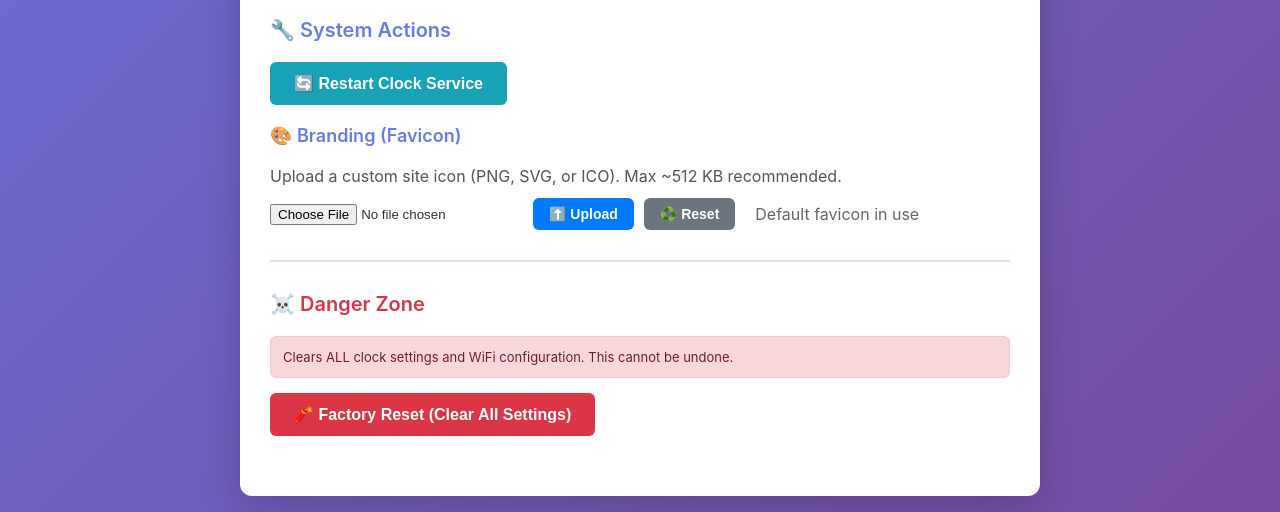
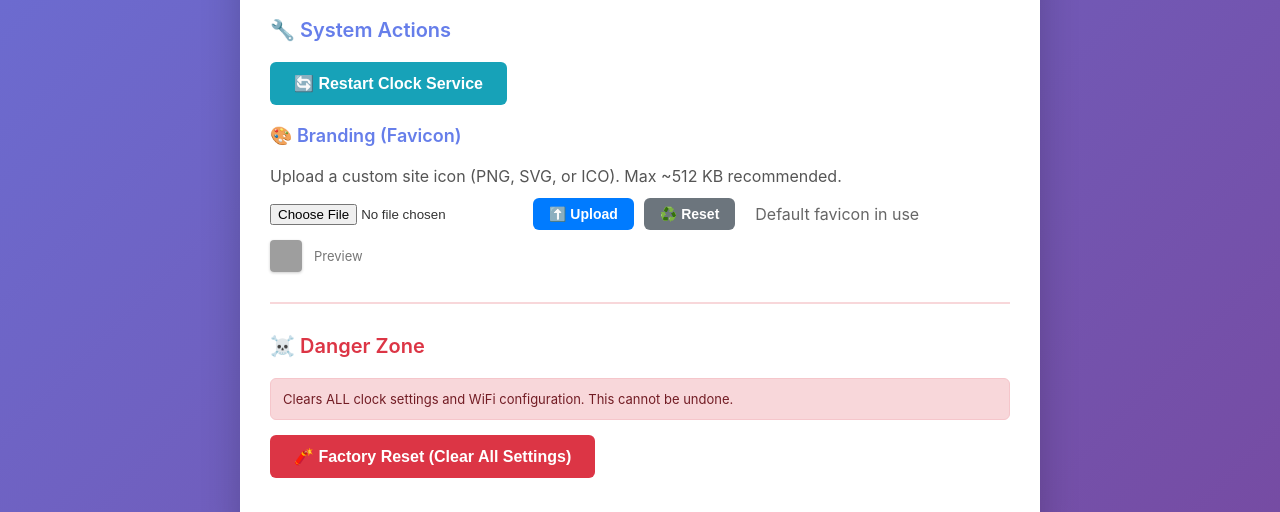
Before and after one commit to AhsenBaig-boilerplate/rpi-digital-clock, a Flask app: page / in a window 1280 px wide, after a click on "🔧 System". Shown: the part 1089-1601 px from the top of the page. Run offline with Flask 3, Linux system fonts and the light colour scheme; data that the repository does not hold is empty; grey boxes are pictures that could not be loaded.

Commit message:
Branding: add favicon preview and basic SVG sanitization

```diff
--- a/settings-ui/server.py
+++ b/settings-ui/server.py
@@ -81,7 +81,16 @@ def upload_favicon():
         os.makedirs('/data', exist_ok=True)
         _delete_existing_favicons()
         dest = f"/data/favicon{ext}"
-        file.save(dest)
+        # If SVG, perform minimal sanitization: block scripts and events
+        if ext == '.svg':
+            content = file.read().decode('utf-8', errors='replace')
+            forbidden = ['<script', 'onerror', 'onload', 'onmouseover', 'onfocus', 'onmouseleave', 'onmouseenter', '<foreignObject']
+            if any(token.lower() in content.lower() for token in forbidden):
+                return jsonify({"success": False, "error": "Unsafe SVG content detected"}), 400
+            with open(dest, 'w', encoding='utf-8') as f:
+                f.write(content)
+        else:
+            file.save(dest)
         return jsonify({"success": True, "message": "Favicon uploaded", "ext": ext})
     except Exception as e:
         logger.exception("Upload favicon failed")
--- a/settings-ui/templates/index.html
+++ b/settings-ui/templates/index.html
@@ -660,6 +660,10 @@
                             <button type="button" onclick="resetFavicon()" style="background: #6c757d; color: white; padding: 8px 16px; border: none; border-radius: 6px; cursor: pointer; font-size: 14px;">♻️ Reset</button>
                             <span id="favicon-status" style="margin-left: 10px; color: #666;"></span>
                         </div>
+                        <div style="margin-top:10px; display:flex; align-items:center; gap:12px;">
+                            <img id="favicon-preview" src="/favicon.ico" alt="Favicon preview" style="width:32px; height:32px; border-radius:4px; box-shadow:0 1px 3px rgba(0,0,0,0.2);" />
+                            <span style="color:#777; font-size:13px;">Preview</span>
+                        </div>
                     </div>
                 </div>
 
@@ -985,6 +989,8 @@
                     // Bust cache
                     const link = document.querySelector('link[rel="icon"]');
                     if (link) link.href = '/favicon.ico?v=' + Date.now();
+                    const img = document.getElementById('favicon-preview');
+                    if (img) img.src = '/favicon.ico?v=' + Date.now();
                 } else {
                     status.textContent = '❌ ' + (json.error || 'Upload failed');
                     status.style.color = '#dc3545';
@@ -1007,6 +1013,8 @@
                     status.style.color = '#28a745';
                     const link = document.querySelector('link[rel="icon"]');
                     if (link) link.href = '/favicon.ico?v=' + Date.now();
+                    const img = document.getElementById('favicon-preview');
+                    if (img) img.src = '/favicon.ico?v=' + Date.now();
                 } else {
                     status.textContent = '❌ ' + (json.error || 'Reset failed');
                     status.style.color = '#dc3545';
```
